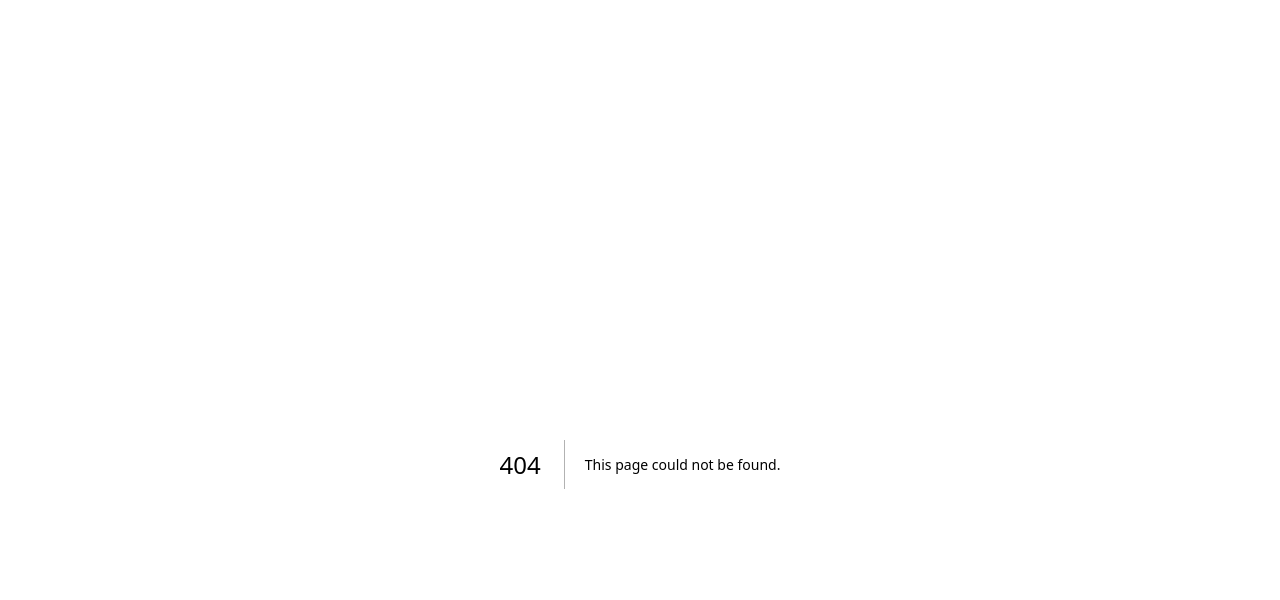
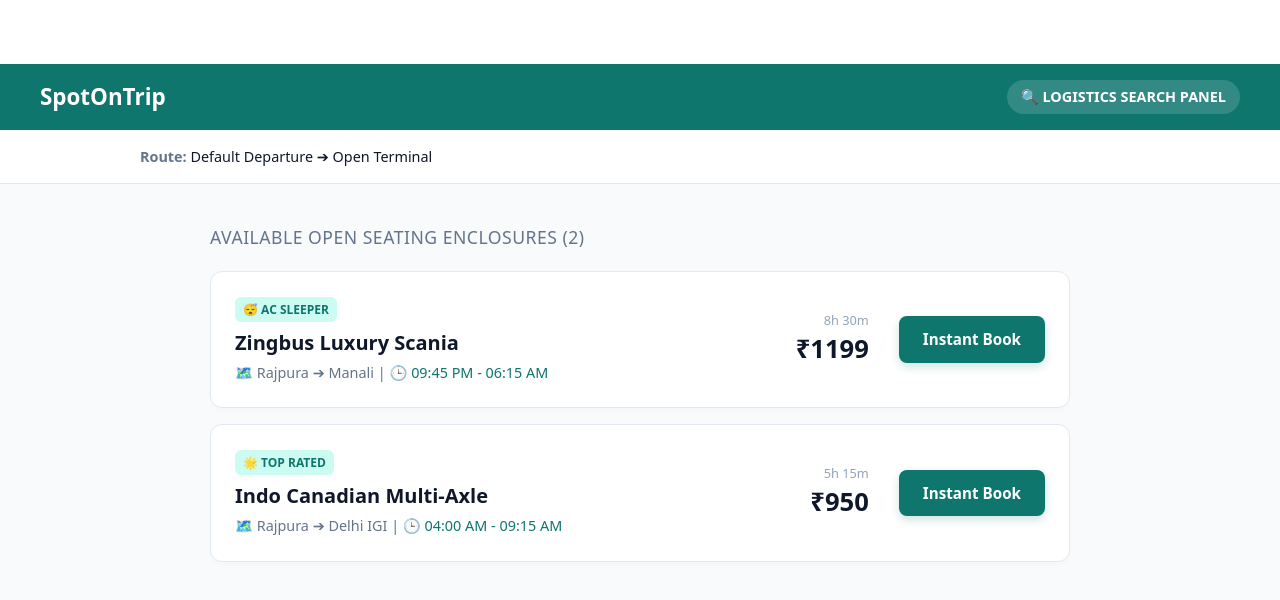
Before and after one commit to santosh7pradhan7-netizen/spotontrip, a Next.js app: page /search in a window 1280 px wide. Before the commit this address had no page. Shown: the top 600 px of the page. Built offline with nearby package versions, Linux system fonts and the light colour scheme.

Commit message:
Fix: Force stage and deploy missing search page module

```diff
--- /dev/null
+++ b/pages/search.js
@@ -0,0 +1,139 @@
+// pages/search.js
+import React, { useState, useEffect } from 'react';
+import Head from 'next/head';
+import { useRouter } from 'next/router';
+
+export default function SearchResults() {
+  const router = useRouter();
+  const { category, from, to, date, tier } = router.query;
+
+  const [loading, setLoading] = useState(true);
+  const [results, setResults] = useState([]);
+  const [selectedItem, setSelectedItem] = useState(null);
+
+  // Simulated premium live-routing database data generator
+  useEffect(() => {
+    if (!router.isReady) return;
+
+    setLoading(true);
+    // Mimic network handshake latency delay
+    const timer = setTimeout(() => {
+      const activeCategory = category || 'buses';
+      let mockData = [];
+
+      if (activeCategory === 'flights') {
+        mockData = [
+          { id: 'fl-101', provider: 'IndiGo Premium', route: `${from || 'IXC'} ➔ ${to || 'DEL'}`, time: '07:30 AM - 08:35 AM', price: 3499, duration: '1h 05m', tag: '⚡ Non-Stop' },
+          { id: 'fl-102', provider: 'Air India Comfort', route: `${from || 'IXC'} ➔ ${to || 'DEL'}`, time: '02:15 PM - 03:30 PM', price: 4200, duration: '1h 15m', tag: '💎 Free Meals' }
+        ];
+      } else if (activeCategory === 'buses') {
+        mockData = [
+          { id: 'bs-201', provider: 'Zingbus Luxury Scania', route: `${from || 'Rajpura'} ➔ ${to || 'Manali'}`, time: '09:45 PM - 06:15 AM', price: 1199, duration: '8h 30m', tag: '😴 AC Sleeper' },
+          { id: 'bs-202', provider: 'Indo Canadian Multi-Axle', route: `${from || 'Rajpura'} ➔ ${to || 'Delhi IGI'}`, time: '04:00 AM - 09:15 AM', price: 950, duration: '5h 15m', tag: '🌟 Top Rated' }
+        ];
+      } else if (activeCategory === 'trains') {
+        mockData = [
+          { id: 'tr-301', provider: 'Vande Bharat Express (22448)', route: `${from || 'RPJ'} ➔ ${to || 'NDLS'}`, time: '08:02 AM - 11:05 AM', price: 890, duration: '3h 03m', tag: '🚄 Chair Car (CC)' },
+          { id: 'tr-302', provider: 'Paschim Deluxe Express (12926)', route: `${from || 'RPJ'} ➔ ${to || 'MMCT'}`, time: '11:20 AM - 02:40 PM', price: 1450, duration: '27h 20m', tag: '🛌 2nd AC (2A)' }
+        ];
+      } else if (activeCategory === 'hotels') {
+        mockData = [
+          { id: 'ht-401', provider: 'The Grand Vista Resort', route: `Zone: ${from || 'Himachal Valley'}`, time: 'Check-In: 12:00 PM', price: 5499, duration: 'Per Night / Suite', tag: '🏊 Swimming Pool' },
+          { id: 'ht-402', provider: 'Royal Heritage Luxury Stay', route: `Zone: ${from || 'Shimla Mall'}`, time: 'Check-In: 01:00 PM', price: 7200, duration: 'Per Night / Deluxe', tag: '🏔️ Mountain View' }
+        ];
+      } else {
+        mockData = [
+          { id: 'ev-501', provider: 'Sunburn Arena Tricity Festival', route: `Venue: Sector 34 Ground`, time: 'Gates Open: 04:00 PM', price: 1999, duration: 'General Admission Ticket', tag: '🔥 Selling Fast' }
+        ];
+      }
+
+      setResults(mockData);
+      setLoading(false);
+    }, 900);
+
+    return () => clearTimeout(timer);
+  }, [router.isReady, category, from, to]);
+
+  const triggerInstantCheckout = (item) => {
+    setSelectedItem(item);
+    // Interface directly with the Razorpay window parameters
+    if (typeof window !== 'undefined' && window.Razorpay) {
+      const options = {
+        key: 'rzp_test_Spw4XJWqrxC66R', // Pasted reliable build key bypass
+        amount: item.price * 100,
+        currency: 'INR',
+        name: 'SpotOnTrip Logistics',
+        description: `${category?.toUpperCase()} Booking: ${item.provider}`,
+        image: 'https://www.spotontrip.com/favicon.ico',
+        handler: function (response) {
+          alert(`🎉 Ticket Booked Successfully!\nPayment ID: ${response.razorpay_payment_id}\nBooking Ref: ${item.id}`);
+        },
+        theme: { color: '#0f766e' }
+      };
+      const rzpInstance = new window.Razorpay(options);
+      rzpInstance.open();
+    }
+  };
+
+  return (
+    <div style={{ backgroundColor: '#f8fafc', minHeight: '100vh', fontFamily: 'system-ui, sans-serif', paddingBottom: '60px' }}>
+      <Head>
+        <title>Live Search Configurations | SpotOnTrip</title>
+        <script src="https://checkout.razorpay.com/v1/checkout.js" defer></script>
+      </Head>
+
+      {/* Navigation Top Ribbon */}
+      <div style={{ backgroundColor: '#0f766e', color: '#ffffff', padding: '16px 40px', display: 'flex', justifyContent: 'space-between', alignItems: 'center' }}>
+        <h1 onClick={() => router.push('/')} style={{ fontSize: '1.4rem', fontWeight: '900', margin: 0, cursor: 'pointer' }}>SpotOnTrip</h1>
+        <span style={{ fontSize: '0.9rem', backgroundColor: 'rgba(255,255,255,0.15)', padding: '6px 14px', borderRadius: '20px', textTransform: 'uppercase', fontWeight: '700' }}>
+          🔍 {category || 'Logistics'} Search Panel
+        </span>
+      </div>
+
+      {/* Query Display Strip */}
+      <div style={{ backgroundColor: '#ffffff', borderBottom: '1px solid #e2e8f0', padding: '16px 40px' }}>
+        <div style={{ maxWidth: '1000px', margin: '0 auto', display: 'flex', gap: '24px', color: '#64748b', fontSize: '0.9rem' }}>
+          <div><strong>Route:</strong> <span style={{ color: '#0f172a' }}>{from || 'Default Departure'} ➔ {to || 'Open Terminal'}</span></div>
+          {date && <div><strong>Timeline Date:</strong> <span style={{ color: '#0f172a' }}>{date}</span></div>}
+          {tier && <div><strong>Selected Class:</strong> <span style={{ color: '#0f172a' }}>{tier}</span></div>}
+        </div>
+      </div>
+
+      {/* Search Results Main Display Area */}
+      <div style={{ maxWidth: '900px', margin: '40px auto', padding: '0 20px' }}>
+        {loading ? (
+          <div style={{ textAlign: 'center', padding: '60px' }}>
+            <div style={{ fontSize: '2rem', animation: 'spin 1s linear infinite' }}>🔄</div>
+            <p style={{ color: '#64748b', marginTop: '12px', fontWeight: '500' }}>Querying active regional logistical supply chains...</p>
+          </div>
+        ) : (
+          <div>
+            <h3 style={{ fontSize: '1.1rem', color: '#64748b', textTransform: 'uppercase', letterSpacing: '0.5px', marginBottom: '20px' }}>
+              Available Open Seating Enclosures ({results.length})
+            </h3>
+
+            {results.map((item) => (
+              <div key={item.id} style={{ backgroundColor: '#ffffff', borderRadius: '12px', border: '1px solid #e2e8f0', padding: '24px', display: 'flex', justifyContent: 'space-between', alignItems: 'center', marginBottom: '16px', flexWrap: 'wrap', gap: '20px', boxShadow: '0 4px 6px -1px rgba(0,0,0,0.02)' }}>
+                <div>
+                  <span style={{ backgroundColor: '#ccfbf1', color: '#0f766e', padding: '4px 8px', borderRadius: '6px', fontSize: '0.75rem', fontWeight: '700', textTransform: 'uppercase' }}>{item.tag}</span>
+                  <h4 style={{ margin: '8px 0 4px 0', fontSize: '1.25rem', color: '#0f172a', fontWeight: '700' }}>{item.provider}</h4>
+                  <p style={{ margin: 0, fontSize: '0.9rem', color: '#64748b' }}>🗺️ {item.route} | <span style={{ color: '#0f766e', fontWeight: '500' }}>🕒 {item.time}</span></p>
+                </div>
+
+                <div style={{ display: 'flex', alignItems: 'center', gap: '30px', textAlign: 'right' }}>
+                  <div>
+                    <span style={{ fontSize: '0.8rem', color: '#94a3b8', display: 'block' }}>{item.duration}</span>
+                    <span style={{ fontSize: '1.6rem', fontWeight: '800', color: '#0f172a' }}>₹{item.price}</span>
+                  </div>
+                  <button onClick={() => triggerInstantCheckout(item)} style={{ backgroundColor: '#0f766e', color: '#ffffff', border: 'none', padding: '12px 24px', borderRadius: '8px', fontSize: '0.95rem', fontWeight: '700', cursor: 'pointer', boxShadow: '0 4px 10px rgba(15, 118, 110, 0.2)' }}>
+                    Instant Book
+                  </button>
+                </div>
+              </div>
+            ))}
+          </div>
+        )}
+      </div>
+    </div>
+  );
+}
```
